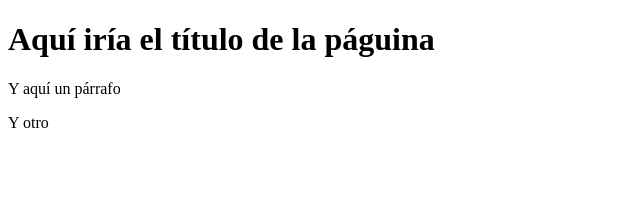
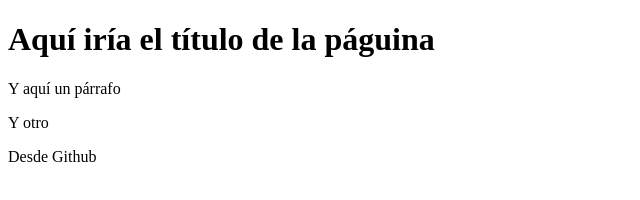
Before and after one commit to jbernalagmail/proyecto-Web-empresa-c, a plain HTML site: page index.html in a window 1280 px wide. Shown: the whole page, without its empty margins (0-640 px from the left). Drawn offline with Linux system fonts and the light colour scheme.

Commit message:
Update index.html

```diff
--- a/index.html
+++ b/index.html
@@ -10,5 +10,6 @@
     <h1>Aquí iría el título de la páguina</h1>
     <p>Y aquí un párrafo</p>
     <p>Y otro</p>
+    <p>Desde Github</p>
 </body>
 </html>
```
